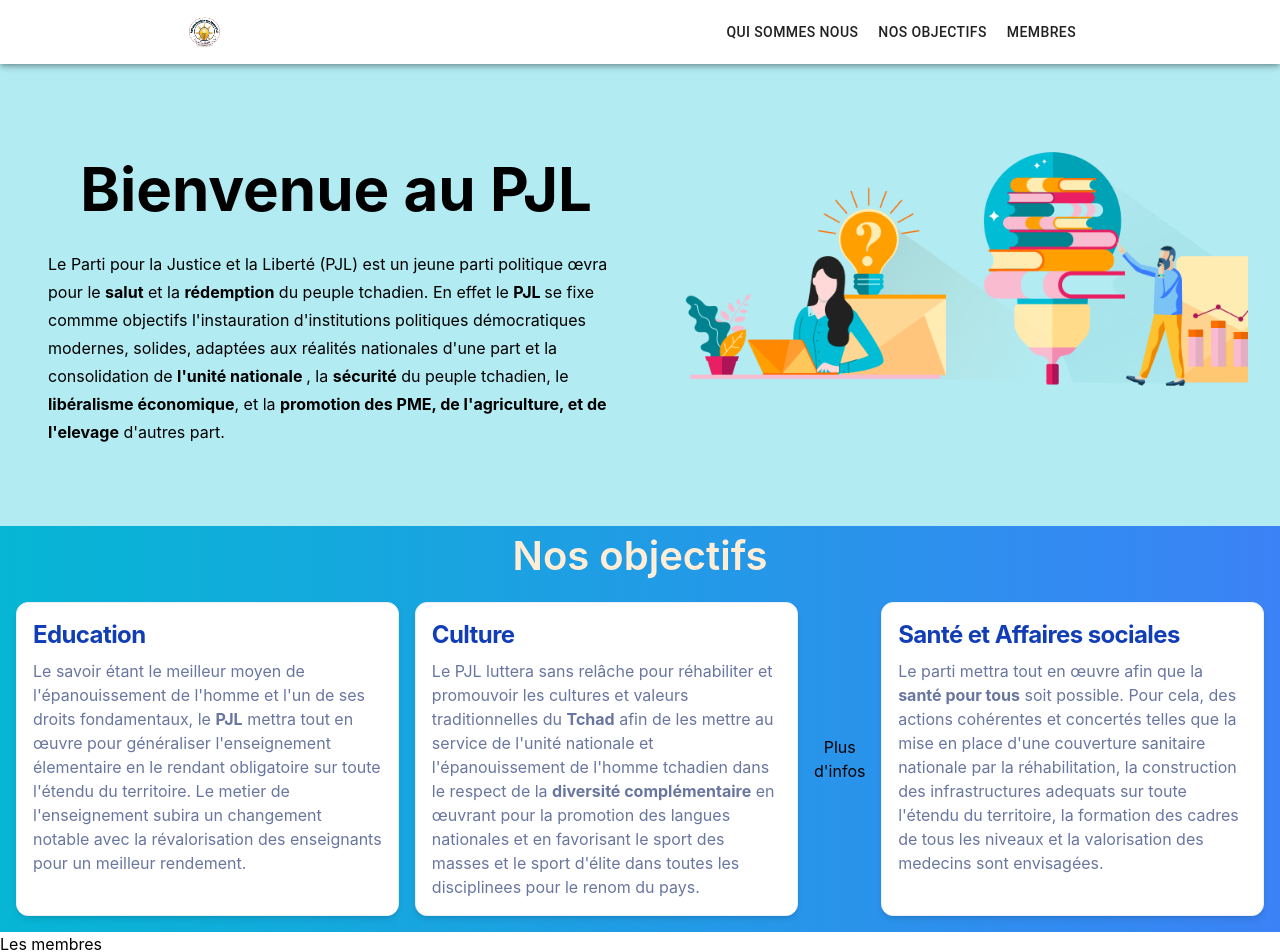
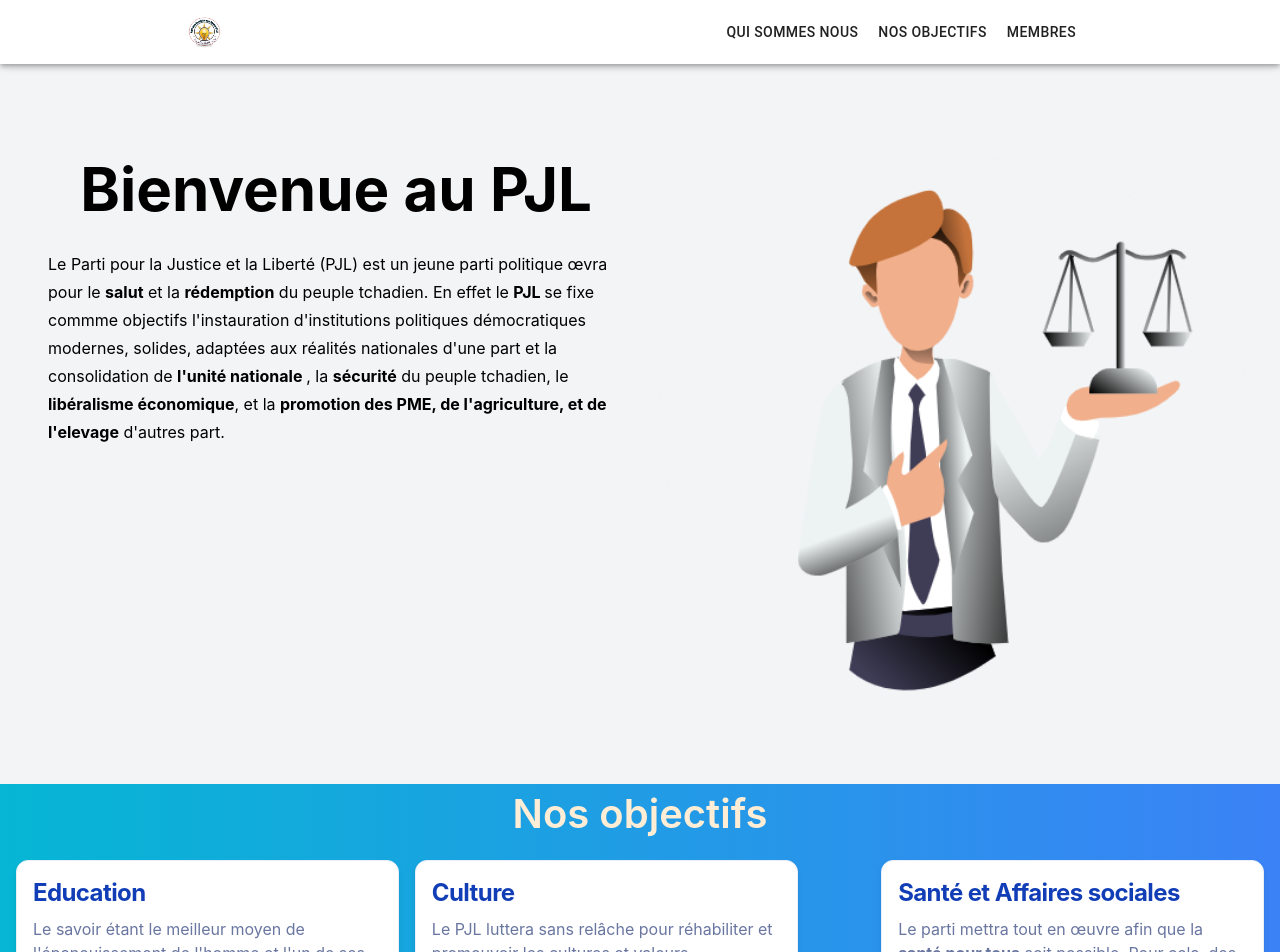
Before and after one commit to AbOky2/PJL, a Next.js app: page / in a window 1280 px wide. Shown: the top 952 px of the page. Built offline with nearby package versions, Linux system fonts and the light colour scheme.

Commit message:
second commit

```diff
--- a/components/Baniere.js
+++ b/components/Baniere.js
@@ -8,21 +8,21 @@ import Roll from 'react-reveal/Roll';
 function Baniere() {
   return (
 <>
-    <div className='bg-[#B2EBF2] p-4 w-full'>
+    <div className='bg-gray-100 p-4 w-full'>
 
     <div className='flex justify-between mb-8 mt-8 sm:grid sm:grid-rows-1 gap-4 p-4  '>
             <div className='w-full order-last sm:order-first'>
-            <img src="banner1.png" width="100%"  alt="placehold images"/>
+            <img src="law.png" width="100%" height={10} alt="placehold images"/>
 
             </div>
-            <div className='  p-4  w-full '>
+            <div className='  p-4  w-full 'id='bienvenue'>
                 <Pulse>
-                <h1 className=' font-bold text-[60px] font-[Open Sans]  text-black flex justify-center items-center mb-4 iphone3:text-[40px]' id='bienvenue'>
+                <h1 className=' font-bold text-[60px] font-[Open Sans]  text-black flex justify-center items-center mb-4 iphone3:text-[40px]' >
                     <a href='#bienvenue' aria-hidden="true">
                     Bienvenue au PJL
                     </a>
                     </h1></Pulse>
-                <Slide top >
+                <Slide bottom >
                 <p className='leading-7 text-black'>
 
                     Le Parti pour la Justice et la Liberté (PJL) est un jeune parti politique œvra pour le <strong>salut</strong> et la <strong>rédemption</strong> du peuple tchadien. En effet le <strong> PJL </strong> se fixe commme objectifs l'instauration d'institutions politiques démocratiques modernes, solides, adaptées aux réalités nationales d'une part et la consolidation de <strong> l'unité nationale </strong>, la <strong> sécurité</strong> du peuple tchadien, le <strong>libéralisme économique</strong>, et la <strong>promotion des PME, de l'agriculture, et de l'elevage</strong> d'autres part.
@@ -45,7 +45,7 @@ function Baniere() {
     <div className=' p-4 flex justify-between  sm:flex-col gap-4 '>
 
         <Fade left>
-        <div className='bg-white w-full order-last sm:order-first p-4 border-[1px] rounded-[12px] border-[#EAEFFA] shadow-md'>
+        <div className='bg-white dark:bg-gray-900 w-full order-last sm:order-first p-4 border-[1px] rounded-[12px] border-[#EAEFFA] shadow-md'>
             <div>
             <h5 class="mb-2 text-2xl font-bold tracking-tight text-[#113EB6] dark:text-white">Santé et Affaires sociales</h5>
 
@@ -57,7 +57,7 @@ function Baniere() {
             </div>
         </div>
         </Fade>
-        <Fade right>
+        <Fade left>
         <div className='bg-white w-full p-4 border-[1px] rounded-[12px] border-[#EAEFFA] shadow-md'>
             <div>
             <h5 class="mb-2 text-2xl font-bold tracking-tight text-[#113EB6] dark:text-white">Education</h5>
--- a/components/Team.js
+++ b/components/Team.js
@@ -9,7 +9,7 @@ function Team() {
     <Slide bottom opposite>
   <div class="py-8 px-4 mx-auto max-w-screen-xl text-center lg:py-16 lg:px-6">
       <div class="mx-auto mb-8 max-w-screen-sm lg:mb-16">
-        <Slide left opposite>
+        {/* <Slide left opposite> */}
           <h2 class="mb-4 text-4xl tracking-tight font-extrabold text-gray-900 dark:text-white" id='membres'>
           <a href='#membres' aria-hidden="true">
                     Les membres
@@ -18,7 +18,7 @@ function Team() {
           <p class="font-light text-gray-500 sm:text-xl dark:text-gray-400">
             Le bureau éxecutif de PJL est composé de vingt deux (22), le bureau est élu par l'AG au bulletin secret et de 9 membres pour un mandat de trois ans renouvelable.
           </p>
-          </Slide>
+          {/* </Slide> */}
       </div>
       <div class="grid gap-8 lg:gap-16 sm:grid-cols-2 md:grid-cols-3 lg:grid-cols-4">
           <div class="text-center text-gray-500 dark:text-gray-400">
```
Also changed, not shown: public/law.png (added), public/loi.png (added).
